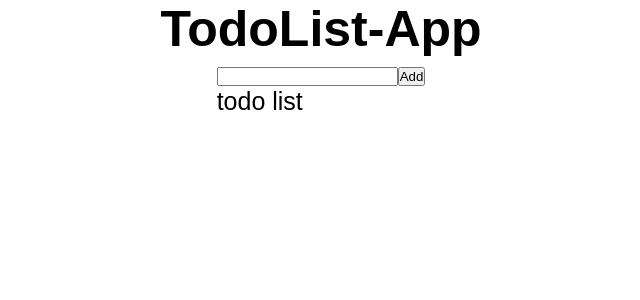
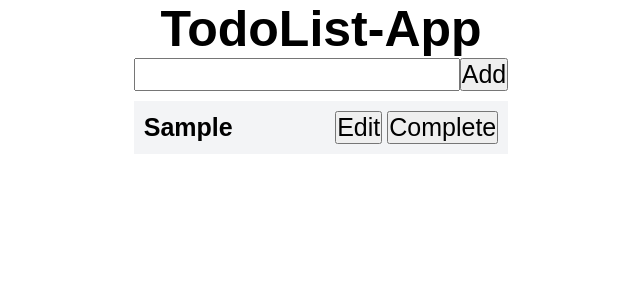
Before and after one commit to Soheiljafarnejad/TodoList-App, a React (Create React App) app: page / in a window 1280 px wide. Both pictures are taken after typing "Sample" into the empty fields and a click on the button "Add". Shown: the top 300 px of the page, without its empty margins (319-959 px from the left). Built offline with nearby package versions, Linux system fonts and the light colour scheme.

Commit message:
show todos

```diff
--- /dev/null
+++ b/src/Component/Todo/Todo.js
@@ -0,0 +1,14 @@
+import style from "./Todo.module.css";
+const Todo = ({ todo }) => {
+  return (
+    <div className={style.todo}>
+      <h4>{todo.text}</h4>
+      <div>
+        <button>Edit</button>
+        <button>Complete</button>
+      </div>
+    </div>
+  );
+};
+
+export default Todo;
--- /dev/null
+++ b/src/Component/Todo/Todo.module.css
@@ -0,0 +1,12 @@
+.todo {
+  display: flex;
+  align-items: center;
+  justify-content: space-between;
+  margin: 1rem 0;
+  background-color: #f3f4f6;
+  padding: 1rem;
+}
+
+.todo button:not(:last-child) {
+  margin-right: 0.5rem;
+}
--- a/src/Component/TodoApp.js
+++ b/src/Component/TodoApp.js
@@ -1,6 +1,6 @@
 import { useState } from "react";
-import TodoForm from "./TodoForm";
-import TodoList from "./TodoList";
+import TodoForm from "./TodoForm/TodoForm";
+import TodoList from "./TodoList/TodoList";
 
 const TodoApp = () => {
   const [todos, setTodos] = useState([]);
@@ -15,7 +15,7 @@ const TodoApp = () => {
   return (
     <div>
       <TodoForm addTodosHandler={addTodosHandler} />
-      <TodoList />
+      <TodoList todos={todos} />
     </div>
   );
 };
--- a/src/Component/TodoForm.js
+++ b/src/Component/TodoForm/TodoForm.js
@@ -7,6 +7,10 @@ const TodoForm = ({ addTodosHandler }) => {
   };
   const submitHandler = (e) => {
     e.preventDefault();
+    if (inputValue === "") {
+      alert("add todo !");
+      return;
+    }
     addTodosHandler(inputValue);
     setInputValue("");
   };
--- a/src/Component/TodoList.js
+++ /dev/null
@@ -1,9 +0,0 @@
-const TodoList = () => {
-  return (
-    <div>
-      <p>todo list</p>
-    </div>
-  );
-};
-
-export default TodoList;
--- /dev/null
+++ b/src/Component/TodoList/TodoList.js
@@ -0,0 +1,12 @@
+import Todo from "../Todo/Todo";
+const TodoList = ({ todos }) => {
+  return (
+    <div>
+      {todos.map((todo) => {
+        return <Todo key={todo.id} todo={todo} />;
+      })}
+    </div>
+  );
+};
+
+export default TodoList;
--- a/src/index.css
+++ b/src/index.css
@@ -9,7 +9,7 @@ html {
   font-size: 62.5%;
 }
 
-body {
+body,button,input {
   font-family: Arial, Helvetica, sans-serif;
   font-size: 2.5rem;
 }
```
Also changed, not shown: src/Component/TodoForm/TodoForm.module.css (added), src/Component/TodoList/TodoList.module.css (added).
